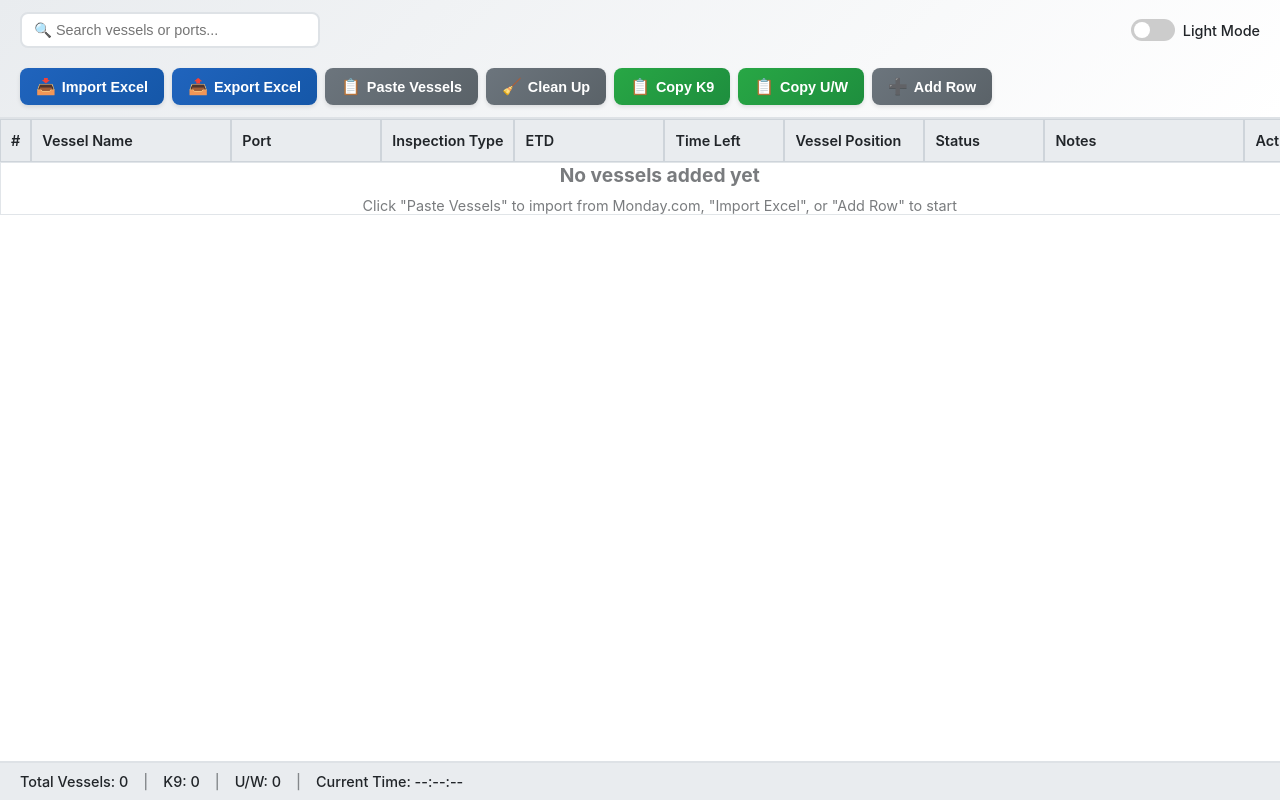
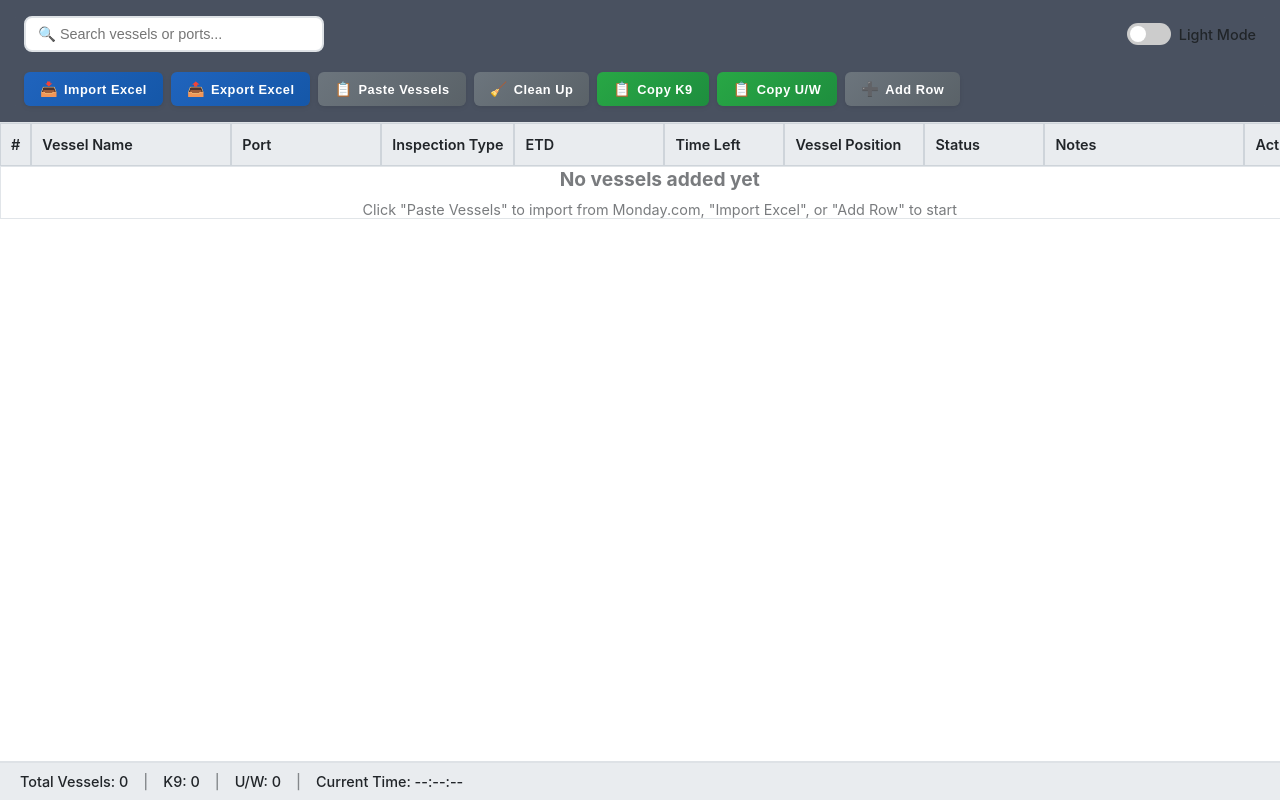
Before and after one commit to sabicera/site, a PHP site: page /underwater/index.html in a window 1280 px wide. Run offline with PHP 8.4, Linux system fonts and the light colour scheme; some libraries are stand-ins or nearby versions.

Commit message:
Update styles.css

```diff
--- a/underwater/styles.css
+++ b/underwater/styles.css
@@ -1,12 +1,12 @@
 /* Main theme variables */
 :root {
-    --primary-bg: #1a1a2e;
-    --secondary-bg: #16213e;
-    --accent-color: #0f4c75;
-    --text-color: #e6e6e6;
-    --border-color: #2d4a73;
-    --header-bg: #0a192f;
-    --row-hover: rgba(15, 76, 117, 0.2);
+    --primary-bg: #0f172a; /* Deeper midnight blue */
+    --secondary-bg: #1e293b;
+    --accent-color: #38bdf8; /* Modern bright blue */
+    --text-color: #f1f5f9;
+    --border-color: #334155;
+    --header-bg: #1e293b;
+    --row-hover: rgba(56, 189, 248, 0.05);
     --row-selected: rgba(15, 76, 117, 0.4);
     --btn-primary: #2064bd;
     --btn-primary-hover: #3478d1;
@@ -62,9 +62,10 @@
     display: flex;
     justify-content: space-between;
     align-items: center;
-    padding: 12px 20px;
-    background: linear-gradient(135deg, var(--header-bg) 0%, var(--secondary-bg) 100%);
-    border-bottom: 2px solid var(--border-color);
+    padding: 16px 24px;
+    background: rgba(30, 41, 59, 0.8);
+    backdrop-filter: blur(10px);
+    border-bottom: 1px solid var(--border-color);
     gap: 20px;
     flex-wrap: wrap;
     box-shadow: 0 2px 8px rgba(0, 0, 0, 0.1);
@@ -198,12 +199,14 @@
     align-items: center;
     gap: 6px;
     border: none;
-    border-radius: 8px;
+    border-radius: 6px; /* Slightly sharper, professional corners */
     padding: 9px 16px;
+    /*text-transform: uppercase;*/
+    letter-spacing: 0.5px;
     font-weight: 600;
-    font-size: 0.9rem;
+    font-size: 0.8rem;
     cursor: pointer;
-    transition: all 0.2s;
+    transition: all 0.2s cubic-bezier(0.4, 0, 0.2, 1);
     white-space: nowrap;
     box-shadow: 0 2px 4px rgba(0, 0, 0, 0.1);
 }
```
Also changed, not shown: other parts of underwater/styles.css (+25 -3 lines).
